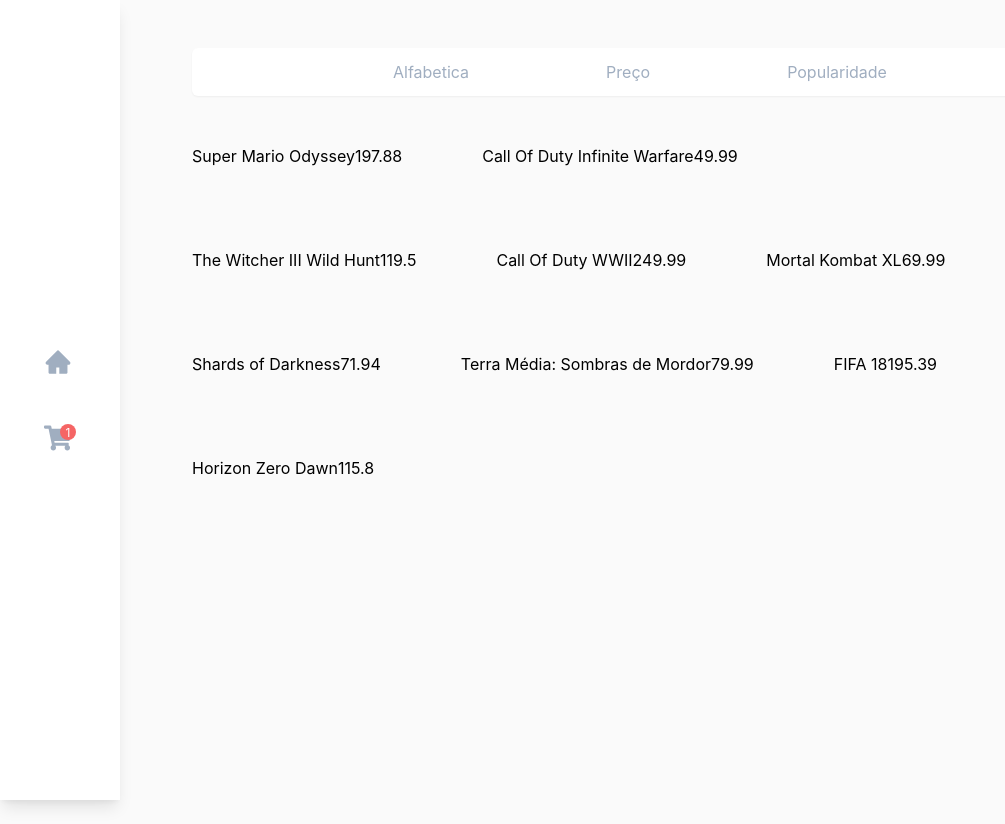
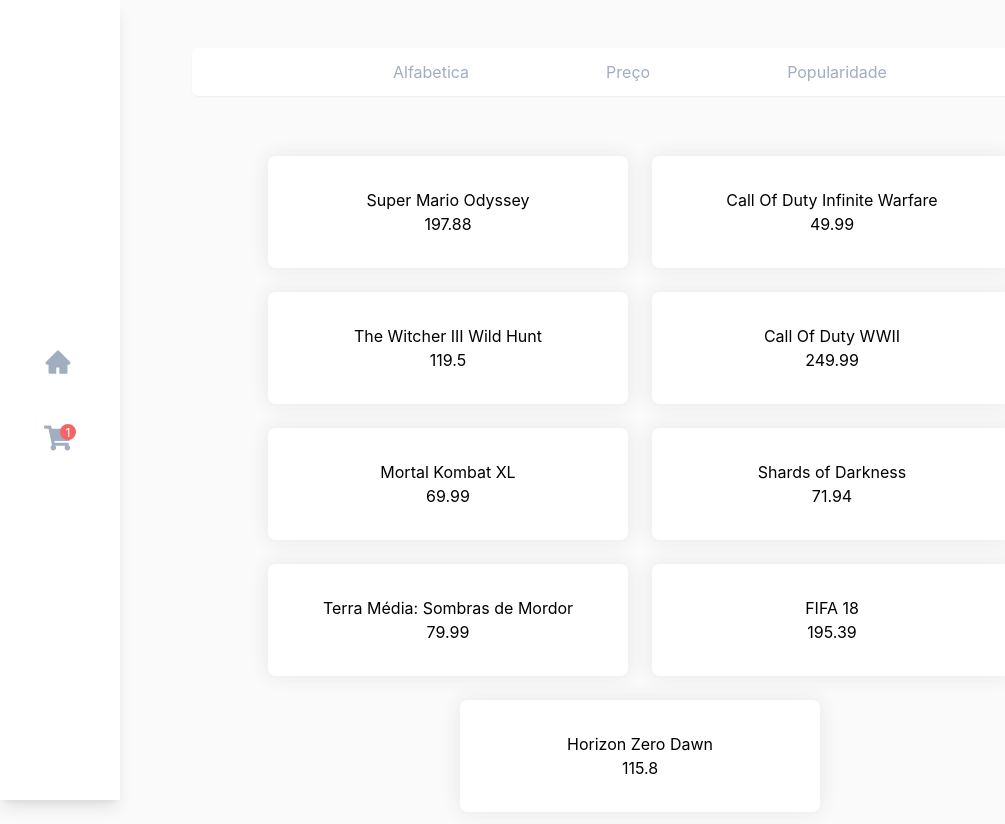
Before and after one commit to RafaelGoulartB/react-challenge-supera, a Next.js app: page / in a window 1280 px wide. Shown: the whole page, without its empty margins (0-1005 px from the left). Before the commit the page ends 800 px from the top, so only its background shows below. Built offline with nearby package versions, Linux system fonts and the light colour scheme.

Commit message:
feat: add item-container component (#2)

```diff
--- a/components/list-products/index.js
+++ b/components/list-products/index.js
@@ -44,14 +44,14 @@
   }
 
   return (
-    <>
+    <Flex flexDir="column" alignItems="center">
       <Flex
+        width="100%"
         dir="row"
         alignItems="center"
         justifyContent="space-evenly"
         bg="white"
-        mt={{ base: '4', lg: '12' }}
-        mb="12"
+        my={{ base: '4', lg: '12' }}
         mx={{ base: '6', lg: '0' }}
         px={{ base: '4', lg: '16' }}
         py="3"
@@ -93,7 +93,7 @@
           Popularidade
         </Text>
       </Flex>
-      <Flex flexWrap="wrap">
+      <Flex flexWrap="wrap" justifyContent="center" mx="auto">
         {productsState.map(product => (
           <ProductItem
             key={product.id}
@@ -105,6 +105,6 @@
           />
         ))}
       </Flex>
-    </>
+    </Flex>
   )
 }
--- /dev/null
+++ b/components/list-products/item-container.js
@@ -0,0 +1,25 @@
+import { Box } from '@chakra-ui/react'
+
+export default function ItemContainer({ children }) {
+  return (
+    <Box
+      as="article"
+      display="flex"
+      flexDir="column"
+      alignItems="center"
+      p="8"
+      bg="white"
+      borderRadius="lg"
+      m="3"
+      width={{ base: '320px', xl: '360px' }}
+      flexGrow={{ sm: 1, lg: 0 }}
+      boxShadow="0px 0px 20px rgb(231, 231, 231)"
+      transition="all 0.6s"
+      _hover={{
+        transform: 'scale(1.03)'
+      }}
+    >
+      {children}
+    </Box>
+  )
+}
--- a/components/list-products/item.js
+++ b/components/list-products/item.js
@@ -1,10 +1,11 @@
-import { Flex, Text } from '@chakra-ui/react'
+import { Text } from '@chakra-ui/react'
+import ItemContainer from './item-container'
 
 export default function ProductItem({ id, name, price, score, image }) {
   return (
-    <Flex dir="column" mr="20" mb="20">
+    <ItemContainer>
       <Text>{name}</Text>
       <Text>{price}</Text>
-    </Flex>
+    </ItemContainer>
   )
 }
--- a/components/sidebar/container.js
+++ b/components/sidebar/container.js
@@ -13,6 +13,7 @@
       justifyContent="center"
       p="5"
       boxShadow={{ base: 'xs', lg: 'lg' }}
+      zIndex="999"
     >
       {children}
     </Flex>
```
